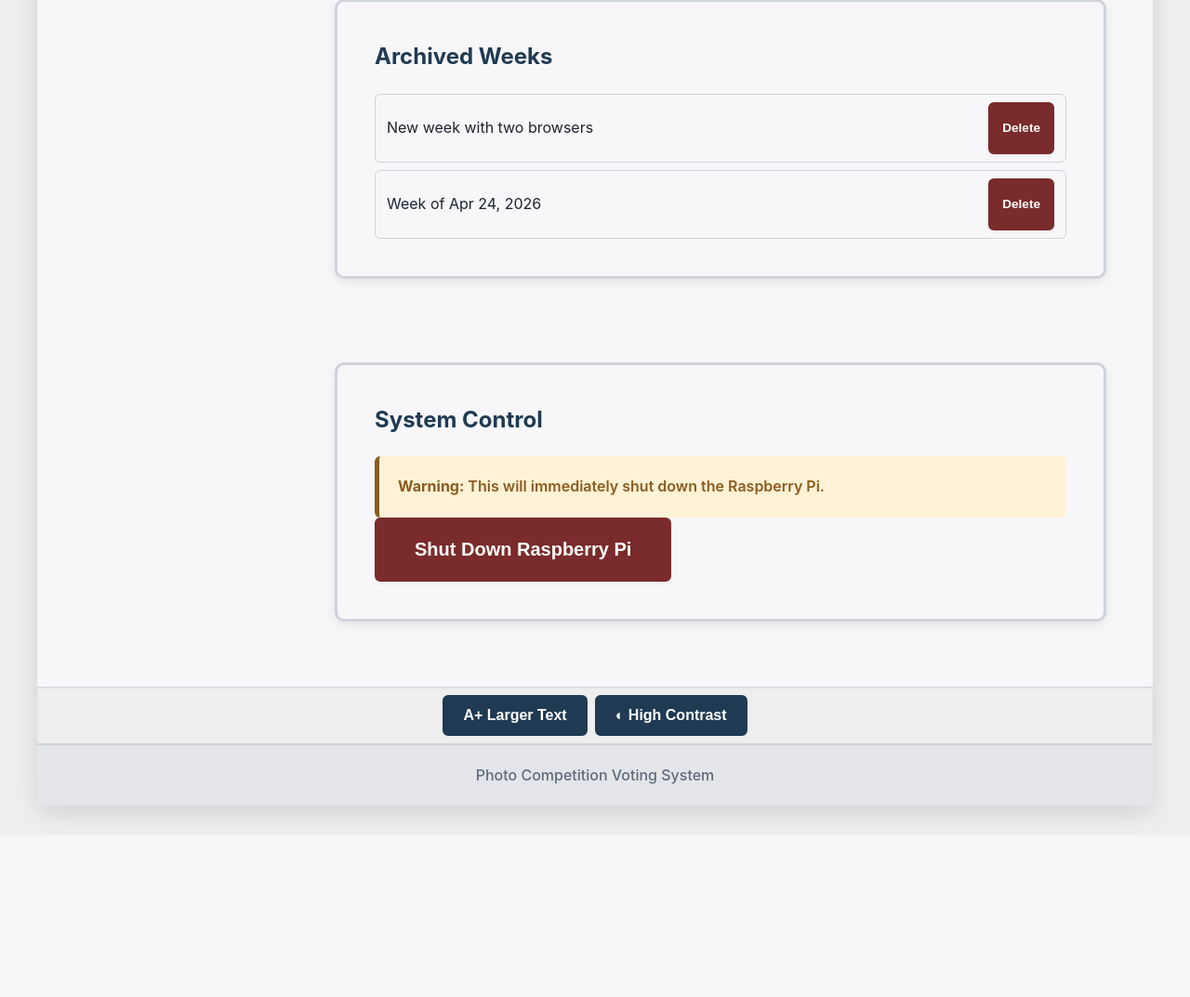
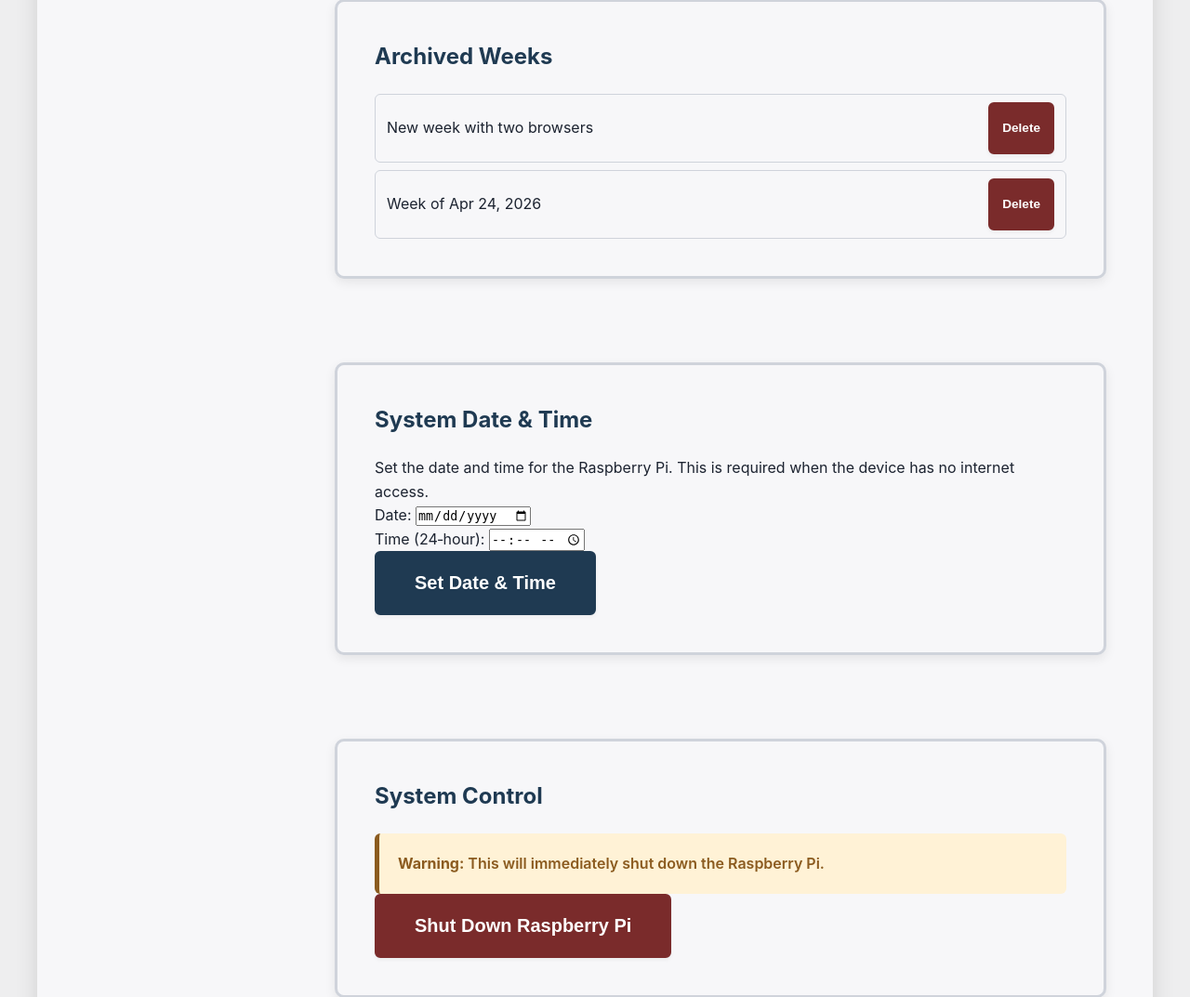
Before and after one commit to damian-lunny/mcc-voting-site, a Flask app: page /admin/panel in a window 1280 px wide. Shown: the part 4738-5811 px from the top of the page at 93% size. Before the commit the page ends 5629 px from the top, so only its background shows below. Run offline with Flask 3, Linux system fonts and the light colour scheme; the visitor is signed in with stand-in values (Sample User, id 1); data comes from the database, SQL or seed files in the repository; data that the repository does not hold is empty.

Commit message:
Added ability to change date/time of Pi

```diff
--- /dev/null
+++ b/other-files/visudo.txt
@@ -0,0 +1,6 @@
+dietpi ALL=NOPASSWD: /sbin/shutdown
+
+nobody ALL=NOPASSWD: /sbin/shutdown
+
+dietpi ALL=NOPASSWD: /usr/bin/timedatectl set-time *
+dietpi ALL=NOPASSWD: /bin/date -s *
--- a/photo-voting-system/app.py
+++ b/photo-voting-system/app.py
@@ -9,6 +9,7 @@ from datetime import datetime
 from functools import wraps
 import qrcode
 import subprocess
+from datetime import datetime
 
 app = Flask(__name__)
 DATABASE = 'voting.db'
@@ -883,6 +884,37 @@ def shutdown_pi():
             'message': str(e)
         }), 500
 
+@app.route('/admin/set_datetime', methods=['POST'])
+@admin_required
+def set_datetime():
+    data = request.json or {}
+
+    date = data.get('date')  # YYYY-MM-DD
+    time = data.get('time')  # HH:MM
+
+    if not date or not time:
+        return jsonify({'success': False, 'message': 'Date and time are required'}), 400
+
+    try:
+        # Validate input
+        dt = datetime.strptime(f"{date} {time}", "%Y-%m-%d %H:%M")
+
+        # Set system time
+        subprocess.run(
+            ['sudo', '/bin/date', '-s', dt.strftime('%Y-%m-%d %H:%M:00')],
+            check=True
+        )
+
+        return jsonify({
+            'success': True,
+            'message': f'System time set to {dt.strftime("%Y-%m-%d %H:%M")}'
+        })
+
+    except ValueError:
+        return jsonify({'success': False, 'message': 'Invalid date/time format'}), 400
+    except subprocess.CalledProcessError as e:
+        return jsonify({'success': False, 'message': str(e)}), 500
+
 if __name__ == '__main__':
     app.run(host="0.0.0.0", port=5000)
     init_db()
--- a/photo-voting-system/templates/admin_panel.html
+++ b/photo-voting-system/templates/admin_panel.html
@@ -15,6 +15,7 @@
         <a class="admin-tab-btn" href="#competition-section">Competition Management</a>
         <a class="admin-tab-btn" href="#password-section">Admin Password</a>
         <a class="admin-tab-btn" href="#archives-section">Archives</a>
+        <a class="admin-tab-btn" href="#datetime-section">Date/Time</a>
         <a class="admin-tab-btn" href="#system-section">Shutdown</a>
     </aside>
 
@@ -198,6 +199,31 @@
             <div id="modal-access-code" class="access-code-pill" style="display:none;"></div>
         </div>
      </div>
+
+    <div class="admin-section" id="datetime-section">
+      <h2>System Date &amp; Time</h2>
+
+      <p>
+        Set the date and time for the Raspberry Pi.
+        This is required when the device has no internet access.
+      </p>
+
+      <div class="form-row">
+        <label for="system-date">Date:</label>
+        <input type="date" id="system-date">
+      </div>
+
+      <div class="form-row">
+        <label for="system-time">Time (24‑hour):</label>
+        <input type="time" id="system-time">
+      </div>
+
+      <button id="setDateTimeBtn" class="btn btn-primary">
+        Set Date &amp; Time
+      </button>
+
+      <div id="datetime-message" class="alert" style="display:none;"></div>
+    </div>
 
     <div class="admin-section" id="system-section">
       <h2>System Control</h2>
@@ -661,6 +687,51 @@ document.addEventListener('DOMContentLoaded', function() {
         });
     }
 
+    const setDateTimeBtn = document.getElementById('setDateTimeBtn');
+    const dateInput = document.getElementById('system-date');
+    const timeInput = document.getElementById('system-time');
+    const dtMsg = document.getElementById('datetime-message');
+
+    if (setDateTimeBtn) {
+        setDateTimeBtn.addEventListener('click', async () => {
+            const date = dateInput.value;
+            const time = timeInput.value;
+
+            if (!date || !time) {
+                alert('Please select both a date and time.');
+                return;
+            }
+
+            if (!confirm(
+                `Set system time to:\n\n${date} ${time}\n\nProceed?`
+            )) {
+                return;
+            }
+
+            try {
+                const response = await fetch('/admin/set_datetime', {
+                    method: 'POST',
+                    headers: { 'Content-Type': 'application/json' },
+                    body: JSON.stringify({ date, time })
+                });
+
+                const result = await response.json();
+
+                dtMsg.textContent = result.message || 'Operation complete';
+                dtMsg.className = result.success
+                    ? 'alert alert-success'
+                    : 'alert alert-error';
+                dtMsg.style.display = 'block';
+
+            } catch (err) {
+                dtMsg.textContent =
+                    'Network or authentication error. You may need to re‑login.';
+                dtMsg.className = 'alert alert-error';
+                dtMsg.style.display = 'block';
+            }
+        });
+    }
+
     const shutdownBtn = document.getElementById('shutdownPiBtn');
     const shutdownMsg = document.getElementById('shutdown-message');
 
```
Also changed, not shown: setup.md (+1 -0 lines).
